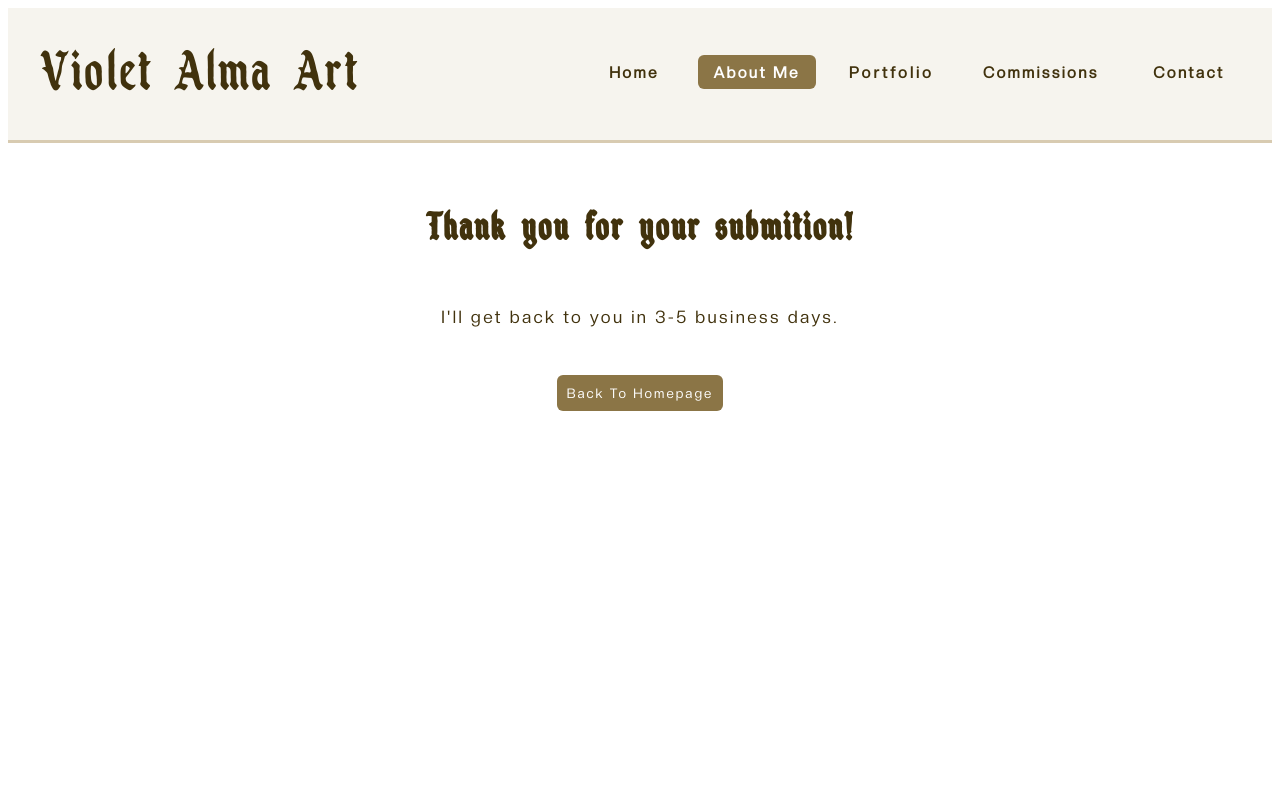
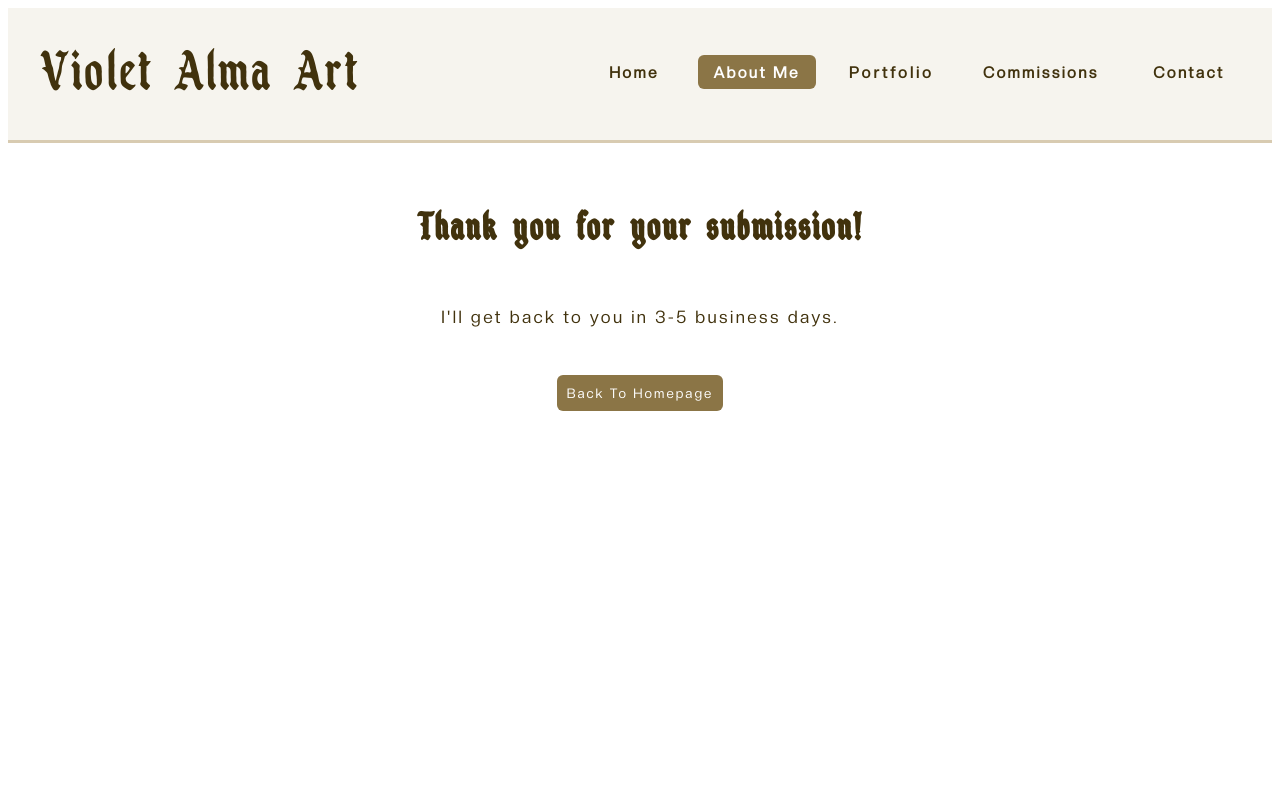
Before and after one commit to Violet-Alma-Art/violet-alma-art.github.io, a plain HTML site: page thankyou.html in a window 1280 px wide. Shown: the top 800 px of the page. Drawn offline with Linux system fonts and the light colour scheme.

Commit message:
returning key; fixing typo

```diff
--- a/thankyou.html
+++ b/thankyou.html
@@ -109,7 +109,7 @@
                 margin-bottom: 30%;
               "
             >
-              <h2>Thank you for your submition!</h2>
+              <h2>Thank you for your submission!</h2>
               <p>I'll get back to you in 3-5 business days.</p>
               <button onclick="location.href = './index.html'" type="button">
                 Back To Homepage
```
Also changed, not shown: contact.html (+1 -1 lines).
